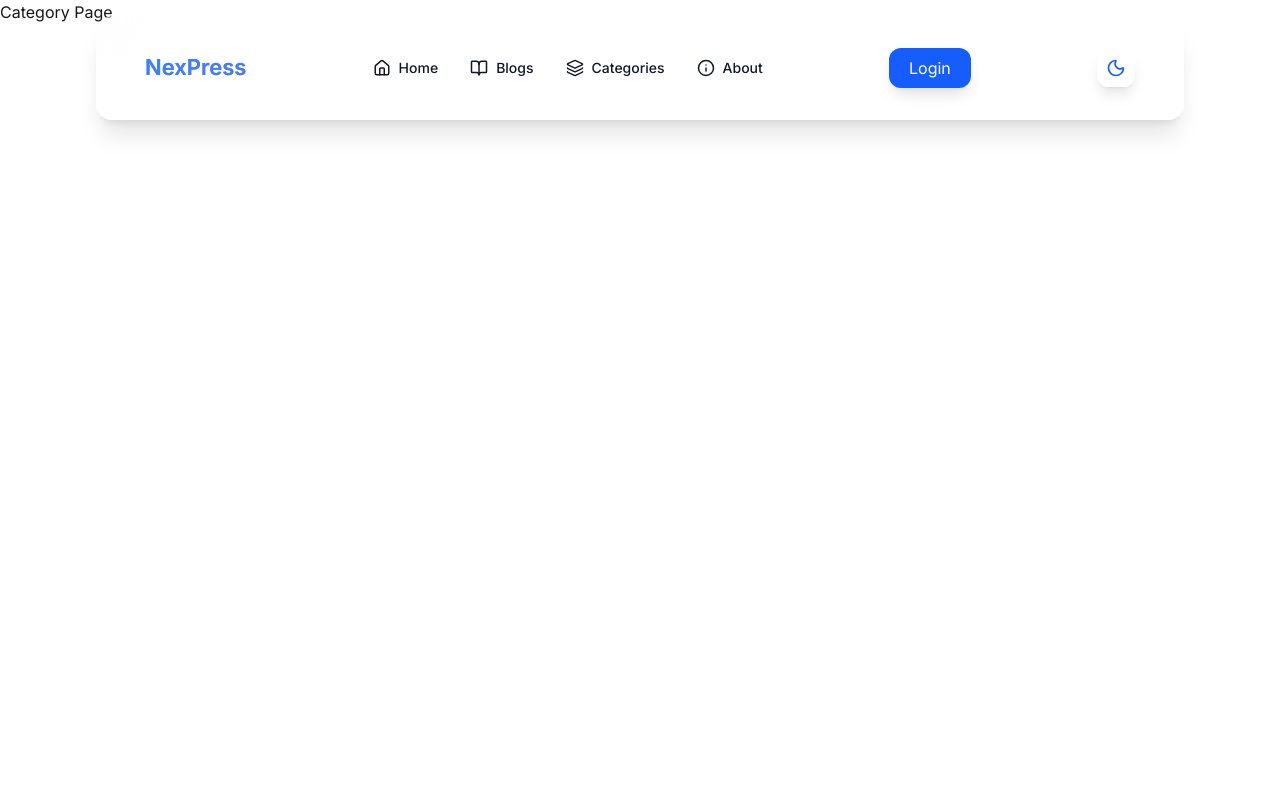
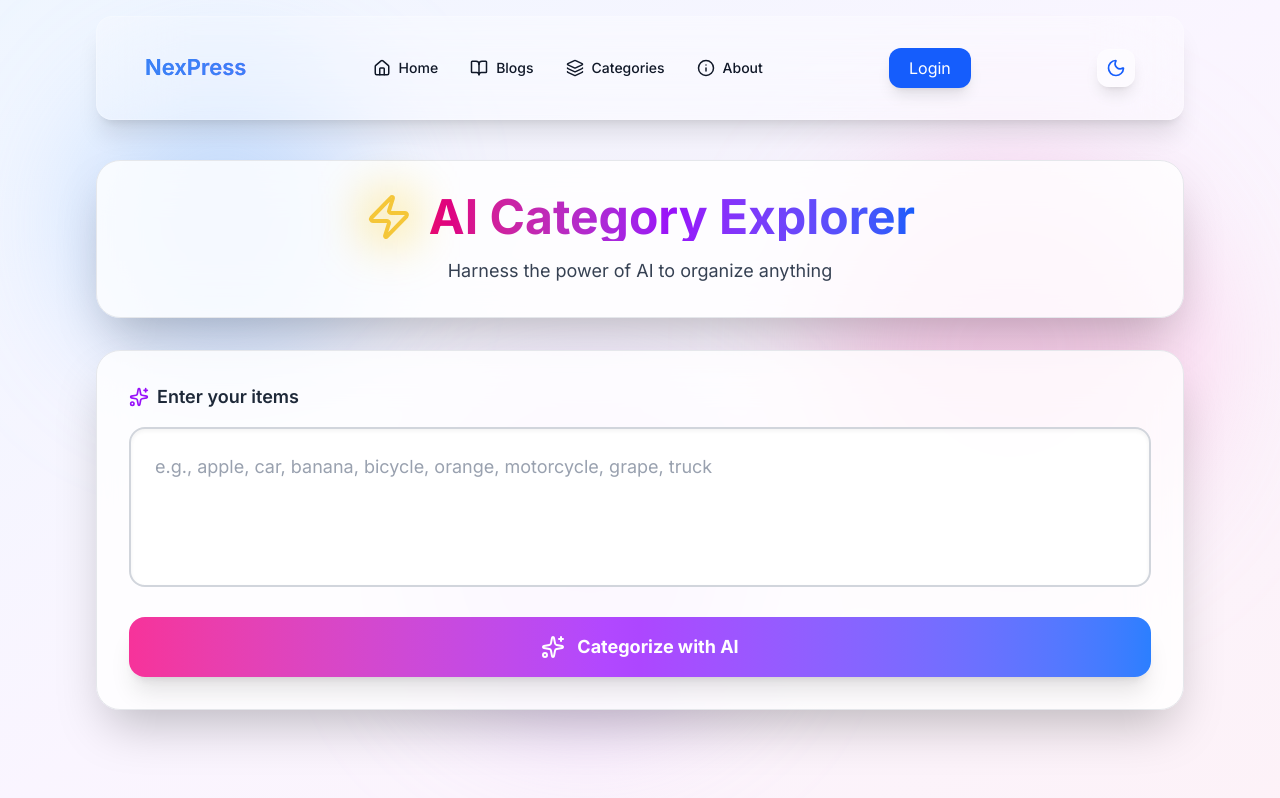
Before and after one commit to PisethMao/NexPress, a Next.js app: page /categories in a window 1280 px wide. Built offline with nearby package versions, Linux system fonts and the light colour scheme.

Commit message:
categories webpage

```diff
--- /dev/null
+++ b/src/app/api/categories/route.ts
@@ -0,0 +1,12 @@
+import { NextRequest, NextResponse } from 'next/server';
+
+export async function GET(request: NextRequest) {
+  const query = request.nextUrl.searchParams.get('query');
+
+  const response = await fetch(
+    `https://api.themoviedb.org/3/search/movie?api_key=${process.env.TMDB_API_KEY}&query=${query}`
+  );
+
+  const data = await response.json();
+  return NextResponse.json(data);
+}
--- a/src/app/categories/page.tsx
+++ b/src/app/categories/page.tsx
@@ -1,7 +1,52 @@
-export default function page() {
+'use client';
+
+import React, { useState } from 'react';
+import { AnimatedBackground, Header, InputSection, CategoriesGrid } from "@/components/categories/CategoriesSection";
+import { analyzeWithAI } from "@/Data/categoryData";
+import { Category } from "@/types/categoryType";
+
+export default function Page() {
+  const [input, setInput] = useState<string>('');
+  const [categories, setCategories] = useState<Category[]>([]);
+  const [loading, setLoading] = useState<boolean>(false);
+  const [error, setError] = useState<string>('');
+
+  const handleAnalyze = async () => {
+    if (!input.trim()) {
+      setError('Please enter some items to categorize');
+      return;
+    }
+
+    setLoading(true);
+    setError('');
+    setCategories([]);
+
+    try {
+      const result = await analyzeWithAI(input);
+      setCategories(result);
+    } catch (err) {
+      setError(err instanceof Error ? err.message : 'Failed to analyze categories. Please try again.');
+      console.error(err);
+    } finally {
+      setLoading(false);
+    }
+  };
+
   return (
-    <main>
-      <div>Category Page</div>
-    </main>
+    <div className="min-h-screen relative overflow-hidden bg-gradient-to-br from-blue-50 via-purple-50 to-pink-50">
+      <AnimatedBackground />
+
+      <div className="relative z-10 max-w-6xl mx-auto p-8">
+        <Header />
+        <InputSection
+          input={input}
+          setInput={setInput}
+          onAnalyze={handleAnalyze}
+          loading={loading}
+          error={error}
+        />
+        <CategoriesGrid categories={categories} />
+      </div>
+    </div>
   );
 }
--- a/src/components/categories/CategoriesSection.tsx
+++ b/src/components/categories/CategoriesSection.tsx
@@ -1,8 +1,11 @@
 "use client";
+import React from "react";
 import { motion } from "framer-motion";
 import { categories } from "@/Data/categoryData";
+import { Loader2, Sparkles, FolderTree, Zap } from 'lucide-react';
+import { Category, CategoryCardProps, InputSectionProps } from "@/types/categoryType";
+
 export default function CategoriesSection() {
-  return (
     <section className="w-full py-16 px-4 md:px-8 relative font-inter">
       <div className="absolute inset-0 -z-10 bg-linear-to-b from-transparent to-purple-100/40 dark:to-purple-900/10"></div>
       <div className="max-w-6xl mx-auto text-center mb-10">
@@ -31,6 +34,120 @@ export default function CategoriesSection() {
           </motion.article>
         ))}
       </div>
+
     </section>
+}
+
+// Animated Background Component - Light Mode
+export const AnimatedBackground = () => (
+  <div className="absolute inset-0 overflow-hidden">
+    <div className="absolute top-20 left-20 w-72 h-72 bg-blue-300 rounded-full mix-blend-multiply filter blur-3xl opacity-30 animate-pulse"></div>
+    <div className="absolute top-40 right-20 w-96 h-96 bg-pink-300 rounded-full mix-blend-multiply filter blur-3xl opacity-30 animate-pulse delay-1000"></div>
+    <div className="absolute bottom-20 left-1/3 w-80 h-80 bg-purple-300 rounded-full mix-blend-multiply filter blur-3xl opacity-30 animate-pulse delay-500"></div>
+  </div>
+);
+
+// Header Component - Light Mode
+export const Header = () => (
+  <div className="backdrop-blur-xl mt-32 bg-white/80 rounded-3xl border border-gray-200 shadow-2xl p-8 mb-8 text-center">
+    <div className="flex items-center justify-center gap-4 mb-4">
+      <div className="relative">
+        <Zap className="w-12 h-12 text-yellow-500 animate-pulse" />
+        <div className="absolute inset-0 blur-xl bg-yellow-400/40"></div>
+      </div>
+      <h1 className="text-5xl font-bold text-transparent bg-clip-text bg-gradient-to-r from-pink-600 via-purple-600 to-blue-600">
+        AI Category Explorer
+      </h1>
+    </div>
+    <p className="text-gray-700 text-lg">Harness the power of AI to organize anything</p>
+  </div>
+);
+
+// Input Section Component - Light Mode
+export const InputSection = ({ input, setInput, onAnalyze, loading, error }: InputSectionProps) => (
+  <div className="backdrop-blur-xl bg-white/80 rounded-3xl border border-gray-200 shadow-2xl p-8 mb-8">
+    <label className="block text-lg font-semibold text-gray-800 mb-4 flex items-center gap-2">
+      <Sparkles className="w-5 h-5 text-purple-600" />
+      Enter your items
+    </label>
+    <textarea
+      value={input}
+      onChange={(e) => setInput(e.target.value)}
+      placeholder="e.g., apple, car, banana, bicycle, orange, motorcycle, grape, truck"
+      className="w-full h-40 p-6 bg-white/90 border-2 border-gray-300 rounded-2xl focus:border-purple-500 focus:outline-none resize-none text-gray-800 placeholder-gray-400 text-lg transition-all shadow-inner"
+    />
+
+    <button
+      onClick={onAnalyze}
+      disabled={loading}
+      className="mt-6 w-full bg-gradient-to-r from-pink-500 via-purple-500 to-blue-500 hover:from-pink-600 hover:via-purple-600 hover:to-blue-600 disabled:from-gray-400 disabled:to-gray-500 text-white font-bold py-4 px-8 rounded-2xl transition-all transform hover:scale-105 shadow-xl flex items-center justify-center gap-3 text-lg"
+    >
+      {loading ? (
+        <>
+          <Loader2 className="w-6 h-6 animate-spin" />
+          Analyzing with AI...
+        </>
+      ) : (
+        <>
+          <Sparkles className="w-6 h-6" />
+          Categorize with AI
+        </>
+      )}
+    </button>
+
+    {error && (
+      <div className="mt-6 bg-red-50 border-2 border-red-300 rounded-2xl p-4 text-red-700">
+        {error}
+      </div>
+    )}
+  </div>
+);
+
+// Category Card Component - Light Mode
+export const CategoryCard = ({ category }: CategoryCardProps) => (
+  <div className="bg-white/90 rounded-3xl border-2 border-gray-200 shadow-xl p-6 transform hover:scale-105 transition-all duration-300 hover:border-purple-400 hover:shadow-2xl">
+    <div className="flex items-center gap-3 mb-3">
+      <div className="w-12 h-12 rounded-xl bg-gradient-to-br from-pink-500 to-purple-600 flex items-center justify-center shadow-lg">
+        <FolderTree className="w-6 h-6 text-white" />
+      </div>
+      <h3 className="text-2xl font-bold text-gray-800">
+        {category.category}
+      </h3>
+    </div>
+
+    <p className="text-gray-600 mb-4 text-sm leading-relaxed">
+      {category.description}
+    </p>
+
+    <div className="flex flex-wrap gap-2">
+      {category.items.map((item, i) => (
+        <span
+          key={i}
+          className="bg-gradient-to-r from-purple-100 to-pink-100 border border-purple-300 text-purple-800 px-4 py-2 rounded-full text-sm font-medium hover:from-purple-200 hover:to-pink-200 transition-all shadow-sm"
+        >
+          {item}
+        </span>
+      ))}
+    </div>
+  </div>
+);
+
+// Categories Grid Component - Light Mode
+export const CategoriesGrid = ({ categories }: { categories: Category[] }) => {
+  if (categories.length === 0) return null;
+
+  return (
+    <div>
+      <h2 className="text-3xl font-bold text-transparent bg-clip-text bg-gradient-to-r from-pink-600 to-purple-600 mb-6 flex items-center gap-3">
+        <FolderTree className="w-8 h-8 text-purple-600" />
+        Your Categories
+      </h2>
+
+      <div className="grid grid-cols-1 md:grid-cols-2 gap-6">
+        {categories.map((cat, idx) => (
+          <CategoryCard key={idx} category={cat} index={idx} />
+        ))}
+      </div>
+    </div>
   );
-}
+};
```
Also changed, not shown: src/Data/categoryData.ts (+31 -0 lines), src/types/categoryType.ts (+18 -0 lines), 1 other file (tests, documents, lock files or other folders).
